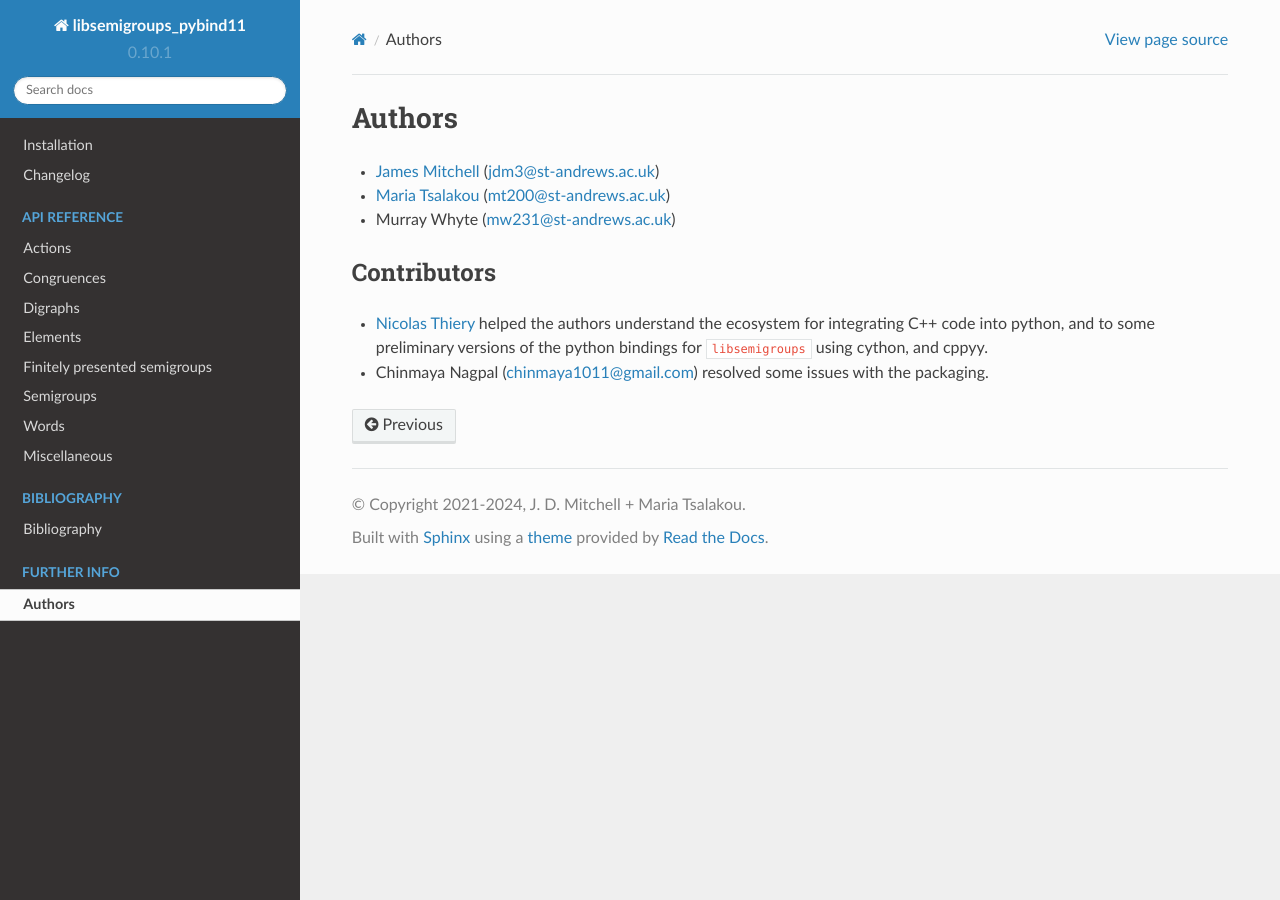
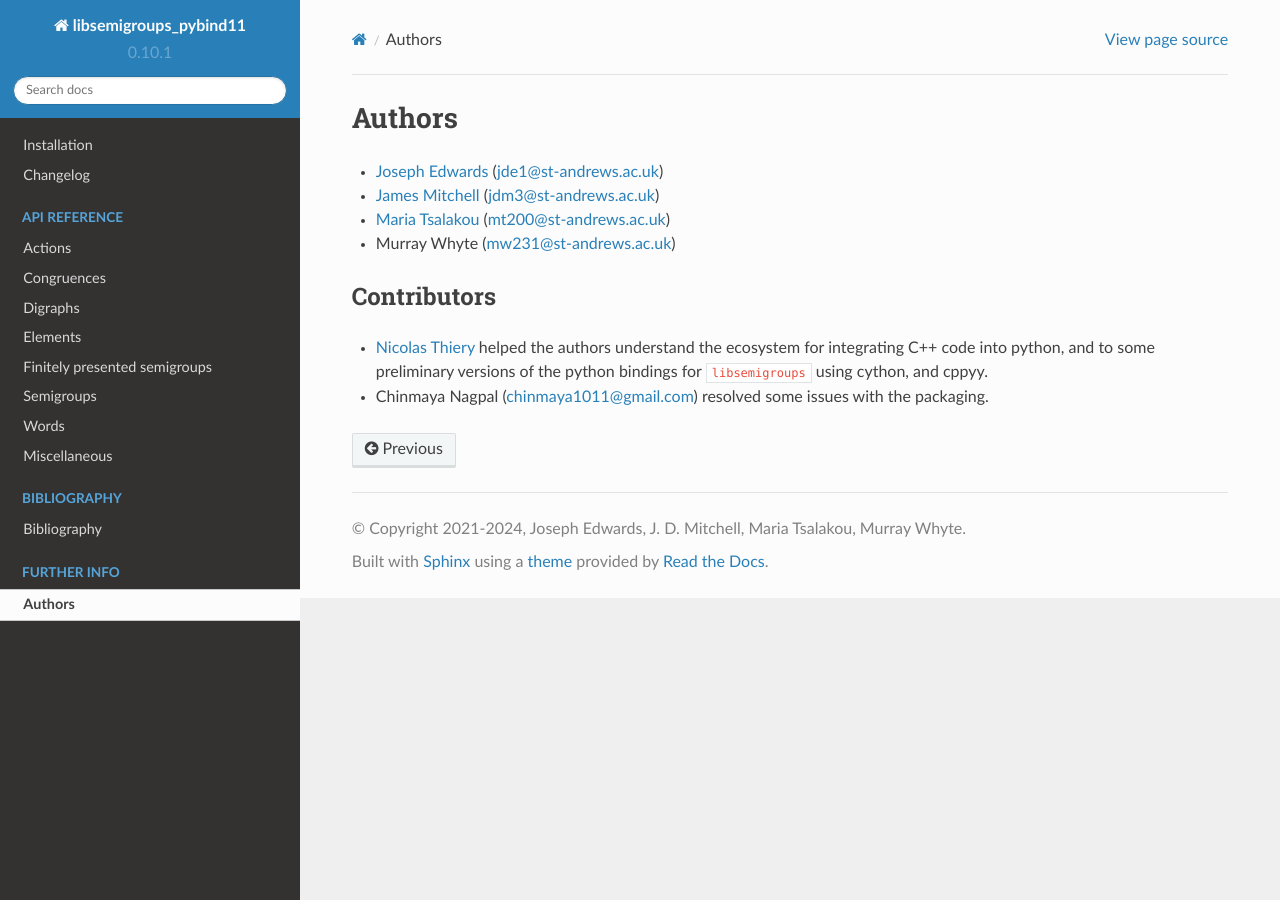
Before and after one commit to libsemigroups/libsemigroups_pybind11, a Sphinx documentation site: the page built from docs/source/authors.rst, in a window 1280 px wide. Built offline with Sphinx 7.4.7 and the Read the Docs theme 2.0.0, drawn with Linux system fonts in a browser that asks for light colours; pages that are not in the unit, such as notebooks, are missing from menus.

Commit message:
Update authors

```diff
--- a/docs/source/authors.rst
+++ b/docs/source/authors.rst
@@ -9,10 +9,12 @@
 Authors
 =======
 
+- `Joseph Edwards`_ (jde1@st-andrews.ac.uk)
 - `James Mitchell`_ (jdm3@st-andrews.ac.uk)
 - `Maria Tsalakou`_ (mt200@st-andrews.ac.uk)
 - Murray Whyte (mw231@st-andrews.ac.uk)
 
+.. _Joseph Edwards: https://github.com/Joseph-Edwards
 .. _James Mitchell: https://jdbm.me
 .. _Maria Tsalakou: https://mariatsalakou.github.io/
 
--- a/docs/source/conf.py
+++ b/docs/source/conf.py
@@ -100,8 +100,10 @@ templates_path = ["_templates"]
 source_suffix = ".rst"
 master_doc = "index"
 project = "libsemigroups_pybind11"
-copyright = "2021-2024, J. D. Mitchell + Maria Tsalakou"
-author = "J. D. Mitchell + Maria Tsalakou"
+copyright = (
+    "2021-2024, Joseph Edwards, J. D. Mitchell, Maria Tsalakou, Murray Whyte"
+)
+author = "Joseph Edwards, J. D. Mitchell, Maria Tsalakou, Murray Whyte"
 version = "0.10.1"
 release = "0.10.1"
 language = "python"
--- a/setup.py
+++ b/setup.py
@@ -132,7 +132,7 @@ with open(os.path.join(__dir__, "README.md"), "r", encoding="utf-8") as readme:
 setup(
     name="libsemigroups_pybind11",
     version=__version__,
-    author="Joe Edwards, James D. Mitchell, Maria Tsalakou, Murray Whyte",
+    author="Joseph Edwards, James D. Mitchell, Maria Tsalakou, Murray Whyte",
     author_email="jdm3@st-andrews.ac.uk",
     url="https://github.com/libsemigroups/libsemigroups_pybind11",
     description="A python package for the libsemigroups C++ library",
```
Also changed, not shown: 1 other file.
